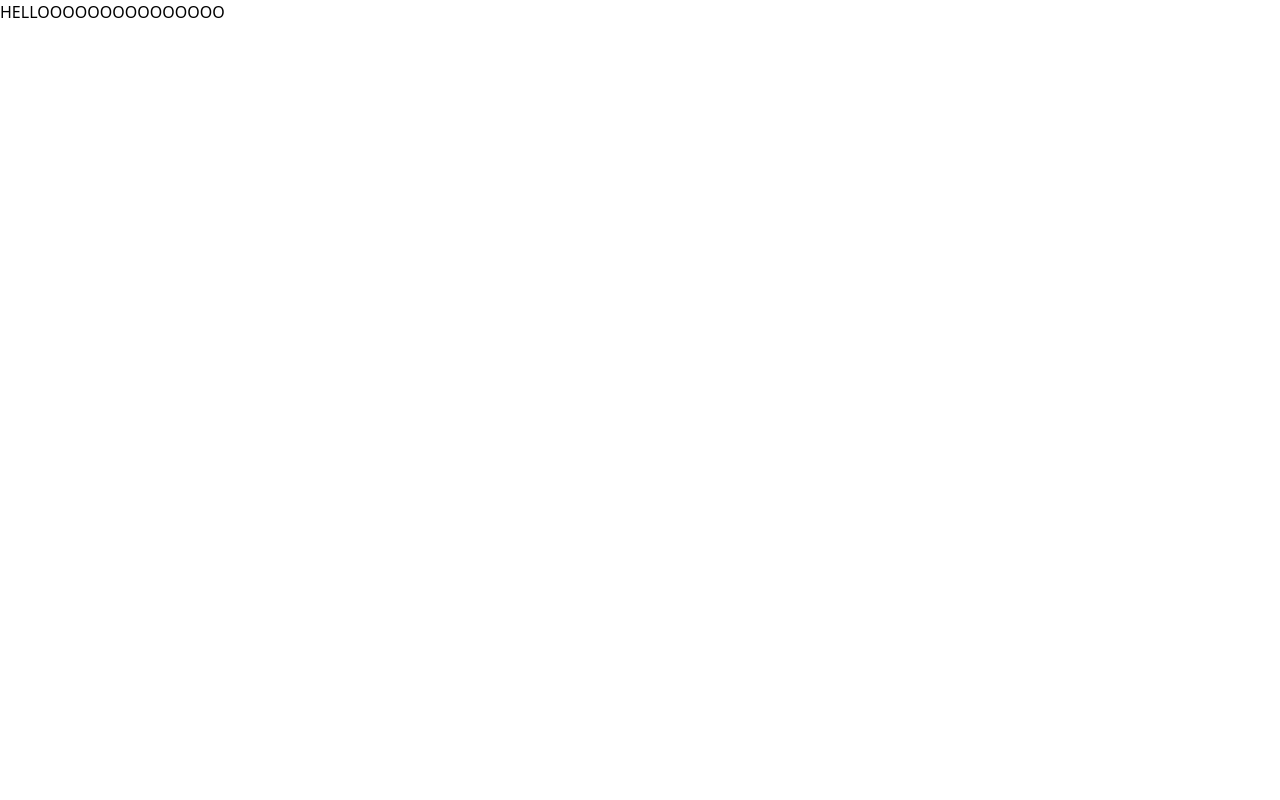
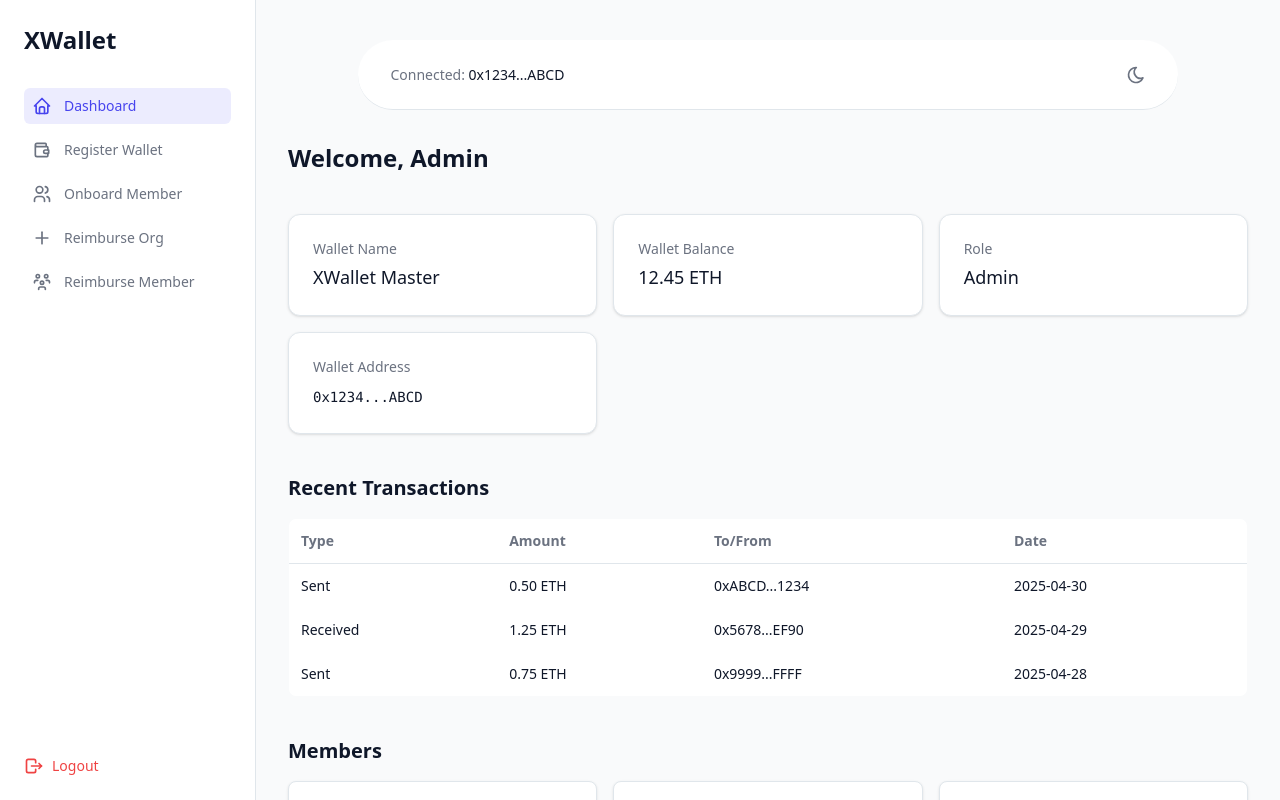
Before and after one commit to Itodo-S/walletX, a React (Vite) app in the folder frontend/: page /dashboard in a window 1280 px wide. Built offline with nearby package versions, Linux system fonts and the light colour scheme.

Commit message:
create the dashboard page to show user informations

```diff
--- a/frontend/src/index.css
+++ b/frontend/src/index.css
@@ -34,7 +34,26 @@
   }
 }
 
-
 body {
   margin: 0;
 }
+
+/* Slim scrollbar styles */
+::-webkit-scrollbar {
+  width: 8px; /* Slim width */
+  height: 8px; /* Slim height for horizontal scrollbars */
+}
+
+::-webkit-scrollbar-thumb {
+  background-color: hsl(var(--muted-text)); /* Use muted text color */
+  border-radius: 4px; /* Rounded edges */
+}
+
+::-webkit-scrollbar-thumb:hover {
+  background-color: hsl(var(--foreground)); /* Darker color on hover */
+}
+
+::-webkit-scrollbar-track {
+  background-color: hsl(var(--background)); /* Match background color */
+  border-radius: 4px; /* Rounded edges */
+}
--- /dev/null
+++ b/frontend/src/layout/DashboardLayout.jsx
@@ -0,0 +1,127 @@
+import React, { useState, useEffect } from "react";
+import { Outlet, useNavigate, useLocation } from "react-router-dom";
+import {
+  IconHome,
+  IconPlus,
+  IconUsers,
+  IconUsersGroup,
+  IconWallet,
+  IconLogout,
+  IconSun,
+  IconMoon,
+} from "@tabler/icons-react";
+
+const navItems = [
+  { name: "Dashboard", icon: <IconHome size={20} />, href: "/dashboard" },
+  {
+    name: "Register Wallet",
+    icon: <IconWallet size={20} />,
+    href: "/dashboard/register-wallet",
+  },
+  {
+    name: "Onboard Member",
+    icon: <IconUsers size={20} />,
+    href: "/dashboard/onboard-member",
+  },
+  {
+    name: "Reimburse Org",
+    icon: <IconPlus size={20} />,
+    href: "/dashboard/reimburse-org",
+  },
+  {
+    name: "Reimburse Member",
+    icon: <IconUsersGroup size={20} />,
+    href: "/dashboard/reimburse-member",
+  },
+];
+
+const DashboardLayout = () => {
+  const navigate = useNavigate();
+  const location = useLocation();
+
+  const [isDarkMode, setIsDarkMode] = useState(
+    () => localStorage.getItem("theme") === "dark"
+  );
+  const [walletAddress, setWalletAddress] = useState("");
+
+  useEffect(() => {
+    const root = document.documentElement;
+    if (isDarkMode) {
+      root.classList.add("dark");
+      localStorage.setItem("theme", "dark");
+    } else {
+      root.classList.remove("dark");
+      localStorage.setItem("theme", "light");
+    }
+  }, [isDarkMode]);
+
+  // Example address - replace this with real wallet connection logic
+  useEffect(() => {
+    const fetchWallet = async () => {
+      const fakeAddress = "0x1234...ABCD";
+      setWalletAddress(fakeAddress);
+    };
+    fetchWallet();
+  }, []);
+
+  return (
+    <div className="flex h-screen bg-[hsl(var(--background))] text-[hsl(var(--foreground))]">
+      {/* Sidebar */}
+      <aside className="w-64 flex-shrink-0 bg-[hsl(var(--card))] border-r border-[hsl(var(--border))] p-6 flex flex-col justify-between">
+        <div>
+          <h1 className="text-2xl font-bold mb-8">XWallet</h1>
+          <nav className="space-y-2">
+            {navItems.map((item) => {
+              const isActive = location.pathname === item.href;
+              return (
+                <div
+                  key={item.name}
+                  onClick={() => navigate(item.href)}
+                  className={`flex items-center gap-3 p-2 rounded-md cursor-pointer transition-colors ${
+                    isActive
+                      ? "bg-[hsl(var(--primary)/0.1)] text-[hsl(var(--primary))]"
+                      : "hover:bg-[hsl(var(--primary)/0.05)] text-[hsl(var(--muted-text))] hover:text-[hsl(var(--foreground))]"
+                  }`}
+                >
+                  {item.icon}
+                  <span className="text-sm font-medium">{item.name}</span>
+                </div>
+              );
+            })}
+          </nav>
+        </div>
+        <button className="flex items-center gap-2 text-[hsl(var(--error))] hover:text-[hsl(var(--error)/0.8)] transition">
+          <IconLogout size={20} />
+          <span className="text-sm font-medium">Logout</span>
+        </button>
+      </aside>
+
+      {/* Content Area */}
+      <div className="flex-1 flex flex-col h-screen overflow-hidden">
+        {/* Header */}
+        <header className="sticky top-10 w-[80%] h-[70px] m-auto mt-10 flex justify-between items-center px-8 py-4 border-b border-[hsl(var(--border))] bg-[hsl(var(--card))] rounded-[50px] z-10">
+          <div className="text-sm text-[hsl(var(--muted-text))]">
+            Connected:{" "}
+            <span className="text-[hsl(var(--foreground))] font-medium">
+              {walletAddress}
+            </span>
+          </div>
+          <button
+            onClick={() => setIsDarkMode((prev) => !prev)}
+            className="text-[hsl(var(--muted-text))] hover:text-[hsl(var(--foreground))] transition"
+            title="Toggle Theme"
+          >
+            {isDarkMode ? <IconSun size={20} /> : <IconMoon size={20} />}
+          </button>
+        </header>
+
+        {/* Scrollable Main Content */}
+        <main className="flex-1 p-8 overflow-y-auto">
+          <Outlet />
+        </main>
+      </div>
+    </div>
+  );
+};
+
+export default DashboardLayout;
--- a/frontend/src/layout/component/XWalletHeader.jsx
+++ b/frontend/src/layout/component/XWalletHeader.jsx
@@ -27,16 +27,28 @@ const XWalletHeader = () => {
           XWallet
         </motion.h1>
         <nav className="space-x-6 hidden md:flex">
-          <NavLink to="#features" className="hover:text-primary font-semibold">
-            Features
+          <NavLink
+            to="/"
+            className={({ isActive }) =>
+              `font-semibold ${isActive ? "text-primary" : "hover:text-primary"}`
+            }
+          >
+            Home
           </NavLink>
           <NavLink
-            to="#how-it-works"
-            className="hover:text-primary font-semibold"
+            to="/wallet"
+            className={({ isActive }) =>
+              `font-semibold ${isActive ? "text-primary" : "hover:text-primary"}`
+            }
           >
-            How It Works
+            Wallet
           </NavLink>
-          <NavLink to="#contact" className="hover:text-primary font-semibold">
+          <NavLink
+            to="/contact"
+            className={({ isActive }) =>
+              `font-semibold ${isActive ? "text-primary" : "hover:text-primary"}`
+            }
+          >
             Contact
           </NavLink>
         </nav>
--- /dev/null
+++ b/frontend/src/pages/Dashboard/Dashboard.jsx
@@ -0,0 +1,107 @@
+import React from "react";
+
+// Mock data — we go replace with actual fetched data
+const userRole = "admin"; // or "member"
+const walletName = "XWallet Master";
+const organizationName = "Cantana Org";
+const walletBalance = "12.45 ETH";
+const memberSpendLimit = "3.00 ETH";
+const walletAddress = "0x1234...ABCD";
+
+const transactions = [
+  { id: 1, type: "Sent", amount: "0.50 ETH", to: "0xABCD...1234", date: "2025-04-30" },
+  { id: 2, type: "Received", amount: "1.25 ETH", from: "0x5678...EF90", date: "2025-04-29" },
+  { id: 3, type: "Sent", amount: "0.75 ETH", to: "0x9999...FFFF", date: "2025-04-28" },
+];
+
+const members = [
+  { id: 1, name: "Alice Johnson", role: "Member", wallet: "0xA1B2...C3D4" },
+  { id: 2, name: "Bob Smith", role: "Member", wallet: "0xE5F6...G7H8" },
+  { id: 3, name: "Jane Doe", role: "Member", wallet: "0xI9J0...K1L2" },
+];
+
+const Dashboard = () => {
+  return (
+    <div className="space-y-10">
+      {/* Welcome Section */}
+      <h2 className="text-2xl font-semibold text-[hsl(var(--foreground))]">
+        Welcome, {userRole === "admin" ? "Admin" : "Member"}
+      </h2>
+
+      {/* Info Cards */}
+      <div className="grid gap-4 grid-cols-1 md:grid-cols-2 lg:grid-cols-3">
+        <Card title={userRole === "admin" ? "Wallet Name" : "Organization Name"}>
+          {userRole === "admin" ? walletName : organizationName}
+        </Card>
+
+        <Card title={userRole === "admin" ? "Wallet Balance" : "Your Spend Limit"}>
+          {userRole === "admin" ? walletBalance : memberSpendLimit}
+        </Card>
+
+        <Card title="Role" className="capitalize">
+          {userRole}
+        </Card>
+
+        <Card title="Wallet Address" colSpanFull>
+          <span className="text-sm font-mono">{walletAddress}</span>
+        </Card>
+      </div>
+
+      {/* Recent Transactions Table */}
+      <section>
+        <h3 className="text-xl font-semibold mb-4 text-[hsl(var(--foreground))]">Recent Transactions</h3>
+        <div className="overflow-x-auto">
+          <table className="min-w-full text-sm border border-[hsl(var(--border))] rounded-lg overflow-hidden">
+            <thead className="bg-[hsl(var(--card))] text-[hsl(var(--muted-text))]">
+              <tr>
+                <th className="text-left p-3 border-b border-[hsl(var(--border))]">Type</th>
+                <th className="text-left p-3 border-b border-[hsl(var(--border))]">Amount</th>
+                <th className="text-left p-3 border-b border-[hsl(var(--border))]">To/From</th>
+                <th className="text-left p-3 border-b border-[hsl(var(--border))]">Date</th>
+              </tr>
+            </thead>
+            <tbody>
+              {transactions.map((tx) => (
+                <tr key={tx.id} className="bg-[hsl(var(--card))] hover:bg-[hsl(var(--background))] transition">
+                  <td className="p-3">{tx.type}</td>
+                  <td className="p-3">{tx.amount}</td>
+                  <td className="p-3">{tx.to || tx.from}</td>
+                  <td className="p-3">{tx.date}</td>
+                </tr>
+              ))}
+            </tbody>
+          </table>
+        </div>
+      </section>
+
+      {/* Member List */}
+      {userRole === "admin" && (
+        <section>
+          <h3 className="text-xl font-semibold mb-4 text-[hsl(var(--foreground))]">Members</h3>
+          <ul className="grid gap-4 md:grid-cols-2 lg:grid-cols-3">
+            {members.map((member) => (
+              <li key={member.id} className="bg-[hsl(var(--card))] p-5 rounded-lg border border-[hsl(var(--border))] shadow">
+                <h4 className="font-medium text-[hsl(var(--foreground))] mb-1">{member.name}</h4>
+                <p className="text-sm text-[hsl(var(--muted-text))]">Role: {member.role}</p>
+                <p className="text-sm text-[hsl(var(--muted-text))] break-words">Wallet: {member.wallet}</p>
+              </li>
+            ))}
+          </ul>
+        </section>
+      )}
+    </div>
+  );
+};
+
+const Card = ({ title, children, className = "", colSpanFull = false }) => (
+  <div
+    className={`bg-[hsl(var(--card))] p-6 rounded-xl shadow border border-[hsl(var(--border))] ${
+      colSpanFull ? "col-span-full lg:col-span-1" : ""
+    }`}
+  >
+    <p className="text-sm text-[hsl(var(--muted-text))] mb-1">{title}</p>
+    <p className={`text-lg font-medium text-[hsl(var(--foreground))] ${className}`}>{children}</p>
+  </div>
+);
+
+export default Dashboard;
--- a/frontend/src/router/Router.jsx
+++ b/frontend/src/router/Router.jsx
@@ -9,6 +9,8 @@ import {
 
 // PAGES
 import Home from "../pages/home/Home";
+import DashboardLayout from "../layout/DashboardLayout";
+import Dashboard from "../pages/Dashboard/Dashboard";
 
 const router = createBrowserRouter(
   createRoutesFromElements(
@@ -17,9 +19,9 @@ const router = createBrowserRouter(
       <Route index element={<Home />} />
 
       {/* EVERY OTHER PAGE ROUTING SHOULD BE DONE IN HERE */}
-      <Route path="dashboard" element={<h1>HELLOOOOOOOOOOOOOOO</h1>}>
-        {/* TO NAVIGATE TO THIS ROUTE JUST GO TO: /flexi/example  */}
-        {/* <Route path="governance" element={<h1>Governance Page</h1>} /> */}
+      <Route path="/dashboard" element={<DashboardLayout />}>
+        {/* TO NAVIGATE TO THIS ROUTE JUST GO TO: /dashboard */}
+        <Route path="" element={<Dashboard />} />
       </Route>
     </Route>
   )
```
Also changed, not shown: 1 other file (tests, documents, lock files or other folders). Lines whose indentation alone changed are shown as unchanged.
